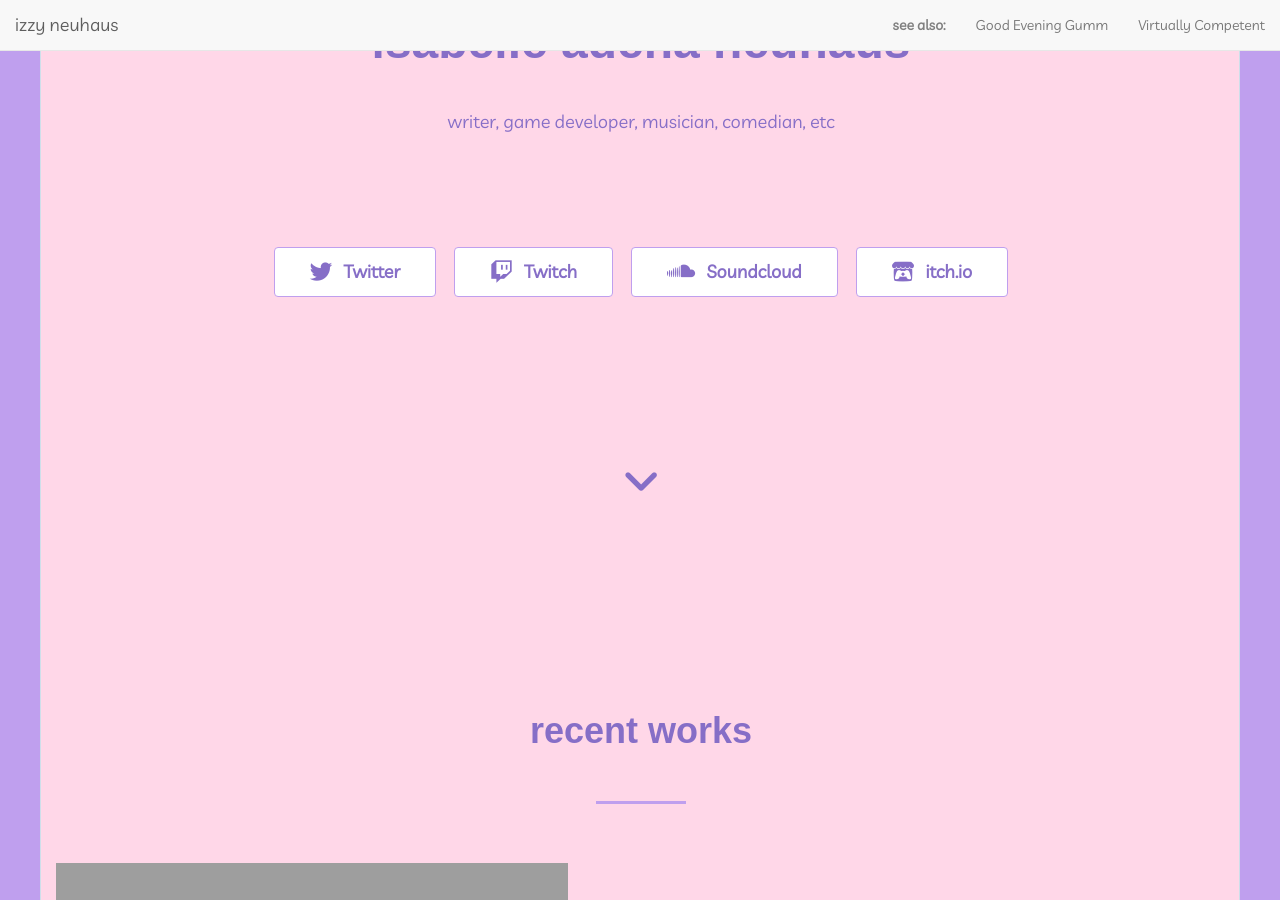
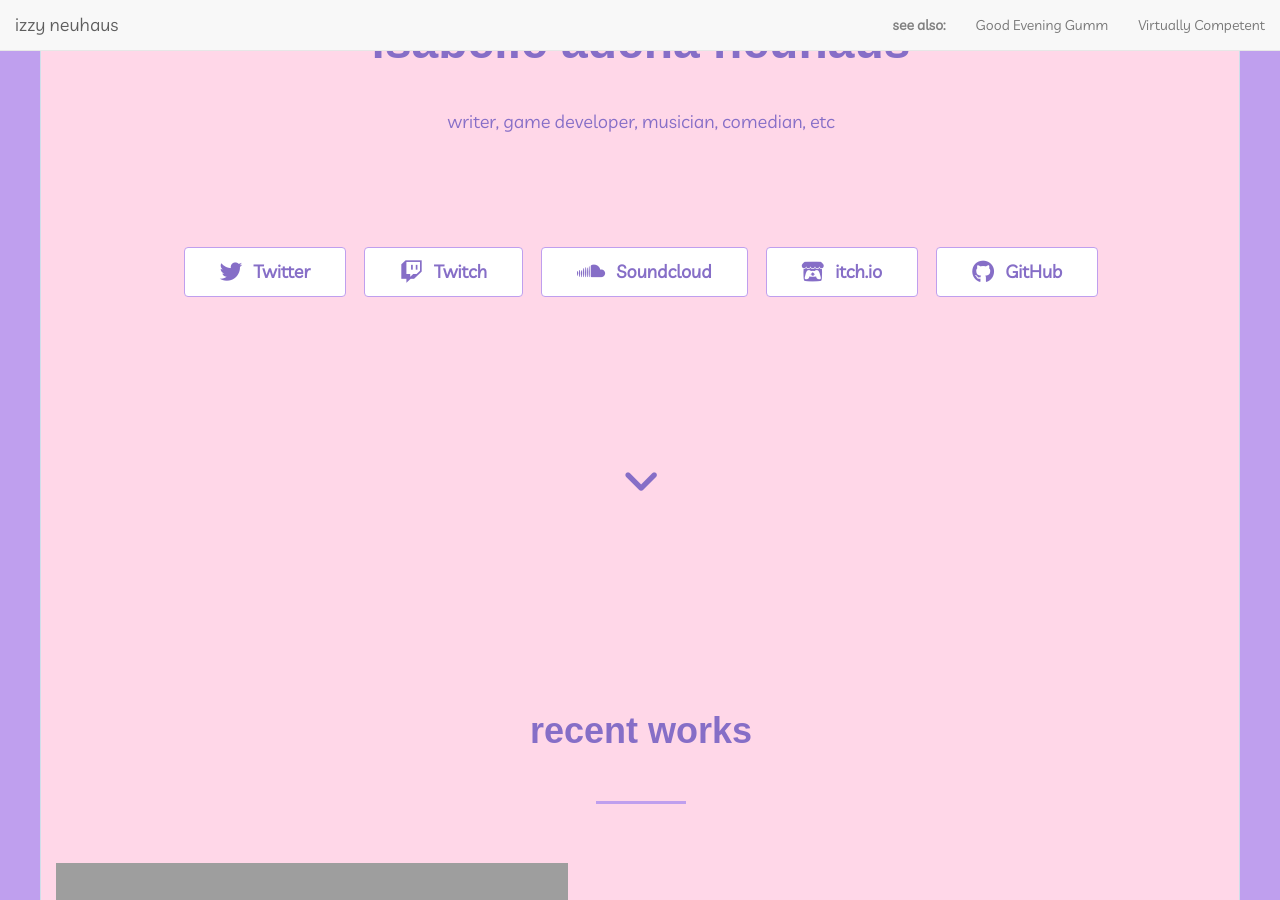
Before and after one commit to izneuhaus/izneuhaus.github.io, a Jekyll site: the page built from index.html, in a window 1280 px wide and 900 px high, scrolled down 546 px. Built offline with Jekyll 4.4.1, drawn with Linux system fonts in a browser that asks for light colours; nearby versions of some CDN libraries; the list of posts is cut into pages by our own code; grey boxes are pictures that could not be loaded.

Commit message:
added github link

```diff
--- a/_config.yml
+++ b/_config.yml
@@ -24,6 +24,8 @@ social:
   - { icon: 'twitch', text: 'Twitch', url: 'https://twitch.tv/iznaut' }
   - { icon: 'soundcloud', text: 'Soundcloud', url: 'https://soundcloud.com/iznaut' }
   - { icon: 'itch-io', text: 'itch.io', url: 'http://iznaut.itch.io/' }
+  - { icon: 'github', text: 'GitHub', url: 'https://github.com/izneuhaus' }
+
 
 # Build settings
 markdown: kramdown
```
